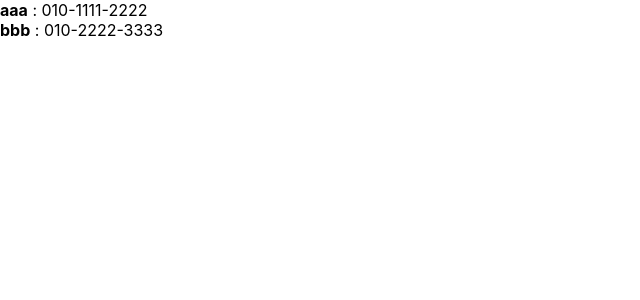
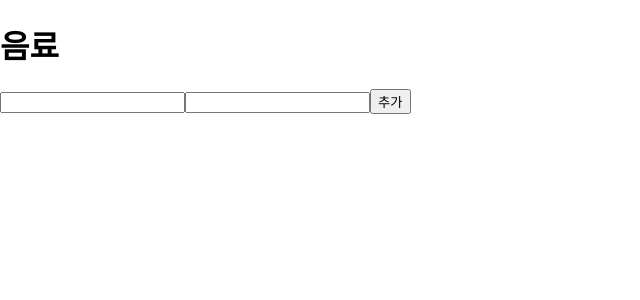
Before and after one commit to mi-naLee/Daily-Study-React, a React (Create React App) app: page / in a window 1280 px wide. Shown: the top 300 px of the page, without its empty margins (0-640 px from the left). Built offline with nearby package versions, Linux system fonts and the light colour scheme.

Commit message:
-- add element to array

```diff
--- a/src/App.js
+++ b/src/App.js
@@ -1,14 +1,61 @@
 /*
-    @date : 03JUL23
+    @date :
     @content : '벨로퍼트와 함께하는 모던 리액트'
-    @order : 2
+    @order :
 */
-import React from "react";
-import Arrays from "./Week1/Arrays";
+import React, { useRef, useState } from "react";
+import UserList from "./Week1/UserList";
+import CreateUser from "./Week1/CreateUser";
 
 function App() {
+  // ------- user object
+  const [users,setUsers] = useState([
+    { id: 1,
+      username: 'aaa',
+      email: 'abc@gmail.com'},
+    { id: 2,
+      username: 'bbb',
+      email: 'banana@fruits.com'},
+    { id: 3,
+      username: 'ccc',
+      email: '123@numbers.com'}
+  ]);
+
+  const [inputs, setInputs] = useState({
+    username: '',
+    email: ''
+  });
+  const { username, email } = inputs;
+  const onChange = (e) =>{
+    const { name, value } = e.target;
+    setInputs({
+        ...inputs,
+        [name]: value
+    });
+  }
+
+  const nextId = useRef(4); // init value 4 (after users)
+  const onCreate = () =>{
+    const user = {
+        id: nextId.current,
+        username,
+        email
+    }
+    // setUsers([...users, user]);
+    setUsers(users.concat(user));
+
+    setInputs({
+        username: '',
+        email: ''
+    })
+    nextId.current += 1;
+  }
+
   return (
-    <Arrays />
+    <>
+        <CreateUser username={username} email={email} onChange={onChange} onCreate={onCreate}/>
+        <UserList users={users} />
+    </>
   );
 }
 
--- /dev/null
+++ b/src/Run/ArrAddRun.js
@@ -0,0 +1,50 @@
+import React, { useRef, useState } from "react";
+import ArrAdd from "../Week1/ArrAdd";
+import ArrAddList from "../Week1/ArrAddList";
+
+function ArrAddRun(){
+    const [memberList, setMemberList] = useState([]);
+    const [inputs, setInputs] = useState({
+        nick: '',
+        drink: ''
+    })
+    const { nick, drink } = inputs;
+
+    const onChange = (e) => {
+        const { name, value } = e.target;
+        setInputs({
+            ...inputs,
+            [name]: value
+        })
+    }
+
+    const nextId = useRef(1);
+    const onCreate = () =>{
+        const member = {
+            id: nextId.current,
+            nick,
+            drink
+        }
+        console.log(member);
+        // setMemberList([...memberList, member]);
+        setMemberList(memberList.concat(member));
+        console.log(memberList)
+
+        setInputs({
+            nick: '',
+            drink: ''
+        })
+        nextId.current += 1;
+    }
+
+    return (
+        <>
+            <h1>음료</h1>
+            <ArrAdd nick={nick} drink={drink} onChange={onChange} onCreate={onCreate} />
+            <ArrAddList memberList={memberList} />
+        </>
+    );
+}
+
+// Arr_Add == CreateUser (input)
+export default ArrAddRun;
--- /dev/null
+++ b/src/Week1/ArrAdd.js
@@ -0,0 +1,13 @@
+import React from "react";
+
+function ArrAdd({nick, drink, onChange, onCreate}){
+    return (
+        <div>
+            <input name="nick" onChange={onChange} value={nick} />
+            <input name="drink" onChange={onChange} value={drink} />
+            <button onClick={onCreate}>추가</button>
+        </div>
+    );
+}
+
+export default ArrAdd;
--- /dev/null
+++ b/src/Week1/ArrAddList.js
@@ -0,0 +1,23 @@
+import React from "react";
+
+function AddList({member}){
+    return (
+        <div>
+            <b>{member.id}</b>
+            <p>{member.nick} : {member.drink}</p>
+        </div>
+    );
+}
+
+function ArrAddList({memberList}){
+    return (
+        // .map(val => ()) : 괄호 형태 주의하기
+        <div>
+            {memberList.map(member =>(
+                <AddList member={member} key={member.id}/>
+            ))}
+        </div>
+    );
+}
+
+export default ArrAddList;
--- /dev/null
+++ b/src/Week1/CreateUser.js
@@ -0,0 +1,13 @@
+import React from "react";
+
+function CreateUser({username, email, onChange, onCreate}) {
+    return (
+        <div>
+            <input name="username" onChange={onChange} value={username} />
+            <input name="email" onChange={onChange} value={email} />
+            <button onClick={onCreate}>등록</button>
+        </div>
+    )
+}
+
+export default CreateUser;
--- /dev/null
+++ b/src/Week1/UserList.js
@@ -0,0 +1,21 @@
+import React from "react";
+
+function User({user}){
+    return(
+        <div>
+            <b>{user.username}</b> <span>({user.email})</span>
+        </div>
+    );
+}
+
+function UserList({users}){
+    return (
+        <div>
+            {users.map(user => (
+                <User user={user} key={user.id} />
+            ))}
+        </div>
+    );
+}
+
+export default UserList;
--- a/src/index.js
+++ b/src/index.js
@@ -3,13 +3,15 @@ import ReactDOM from "react-dom/client";
 import "./index.css";
 import App from "./App";
 import reportWebVitals from "./reportWebVitals";
+import ArrAddRun from "./Run/ArrAddRun";
 
 // ReactDOM : 실제 DOM 내부에 리액트 컴포넌트를 렌더링
 const root = ReactDOM.createRoot(document.getElementById("root"));
 // id == 'root'인 DOM은 public/index.html에 있다.
 root.render(
   <React.StrictMode>
-    <App />
+    {/*<App />*/}
+    <ArrAddRun />
   </React.StrictMode>
 );
 
```
